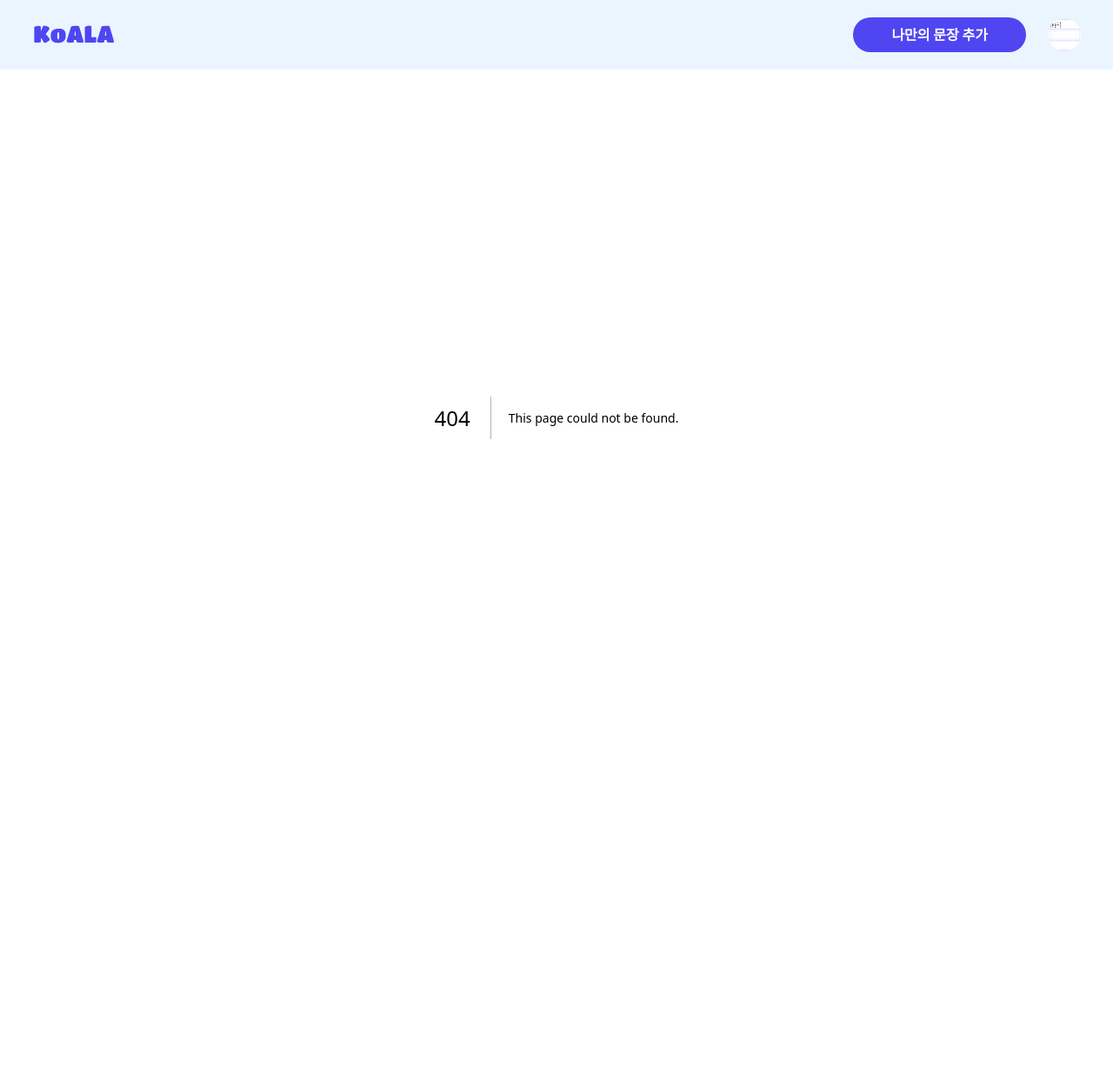
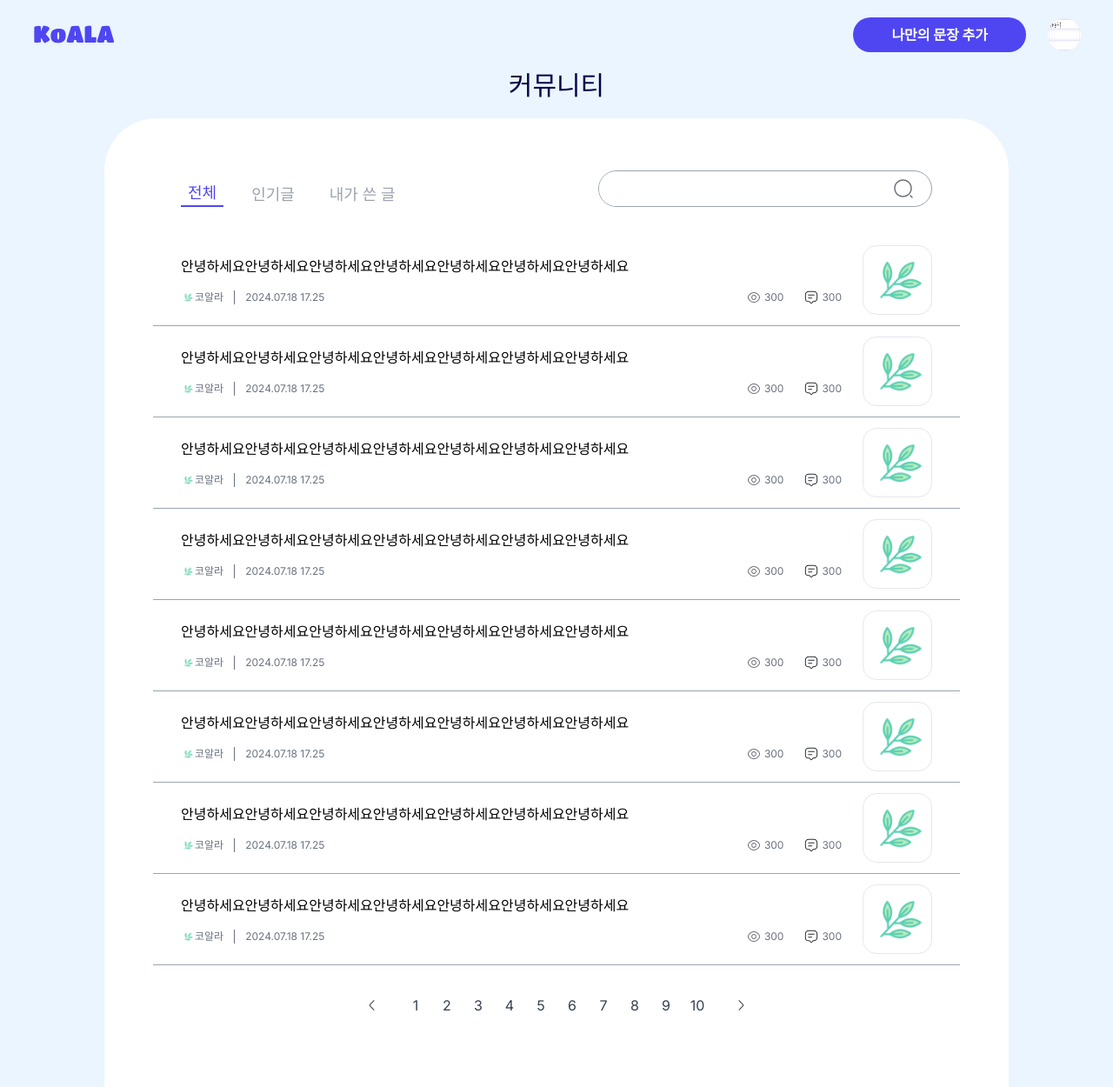
Before and after one commit to s0ojin/KoALA, a Next.js app in the folder frontend/: page /community in a window 1280 px wide. Before the commit this address had no page. Shown: the whole page at 87% size. Before the commit the page ends 880 px from the top, so only its background shows below. Built offline with nearby package versions, Linux system fonts and the light colour scheme.

Commit message:
Feat: 커뮤니티 메인페이지 UI

```diff
--- /dev/null
+++ b/frontend/src/app/community/page.tsx
@@ -0,0 +1,26 @@
+import TabList from '@/app/community/_components/CommunityTabList'
+import ListElement from '@/app/community/_components/CommunityListElement'
+import SearchBar from '@/app/community/_components/CommunitySearchBar'
+import Pagination from '@/app/community/_components/Pagination'
+
+export default function Community() {
+  return (
+    <div className="flex flex-col items-center gap-5">
+      <h1 className="text-primary-900 text-3xl font-medium ">커뮤니티</h1>
+      <div className="w-full h-full max-w-[65rem] bg-white rounded-t-[3.75rem] pt-6 pb-5 px-14">
+        <div className="pb-3 mb-5 pt-9 flex justify-between px-8">
+          <TabList />
+          <SearchBar />
+        </div>
+        <div>
+          {new Array(8).fill(0).map((_) => {
+            return <ListElement />
+          })}
+        </div>
+        <div>
+          <Pagination />
+        </div>
+      </div>
+    </div>
+  )
+}
```
